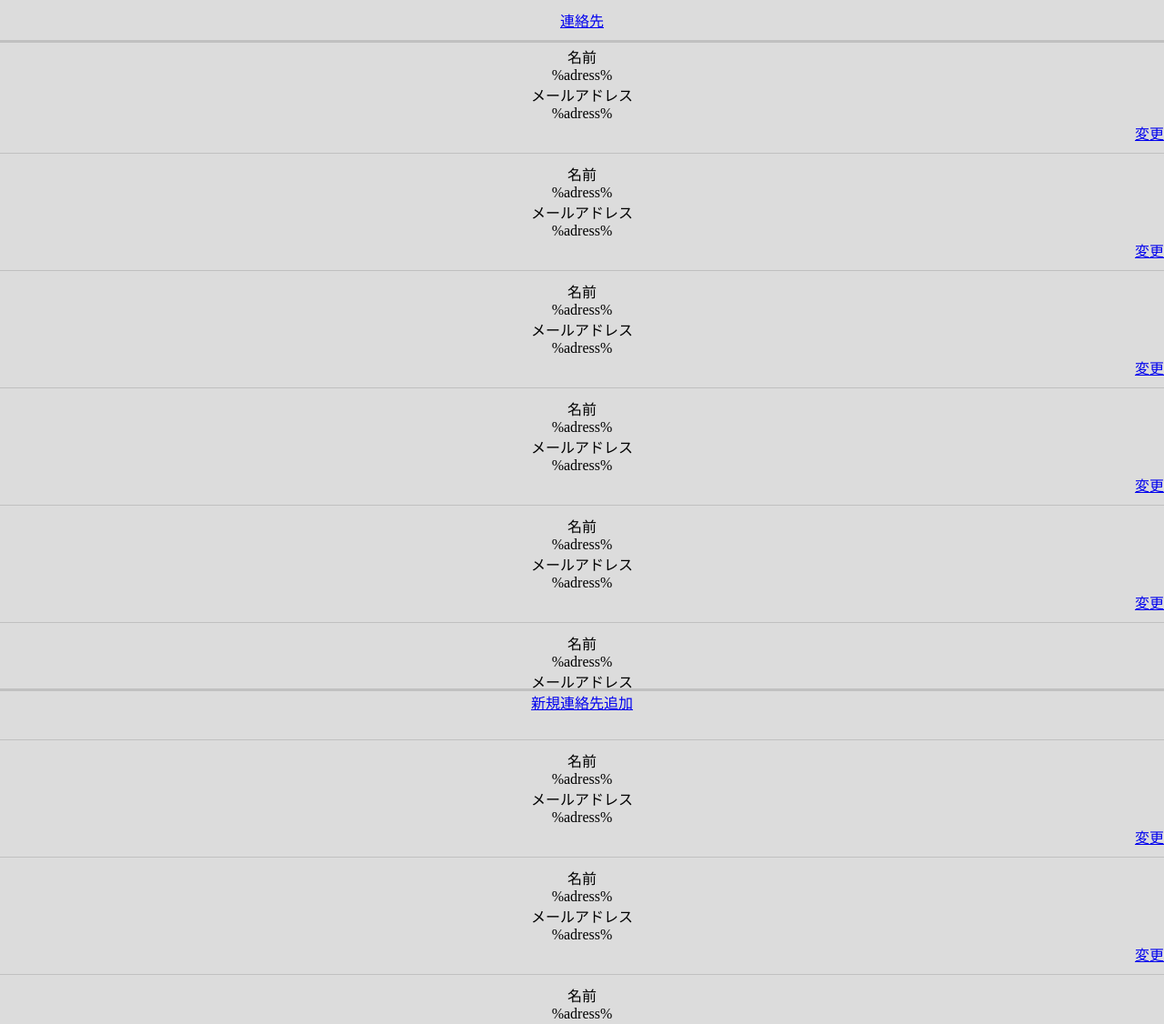
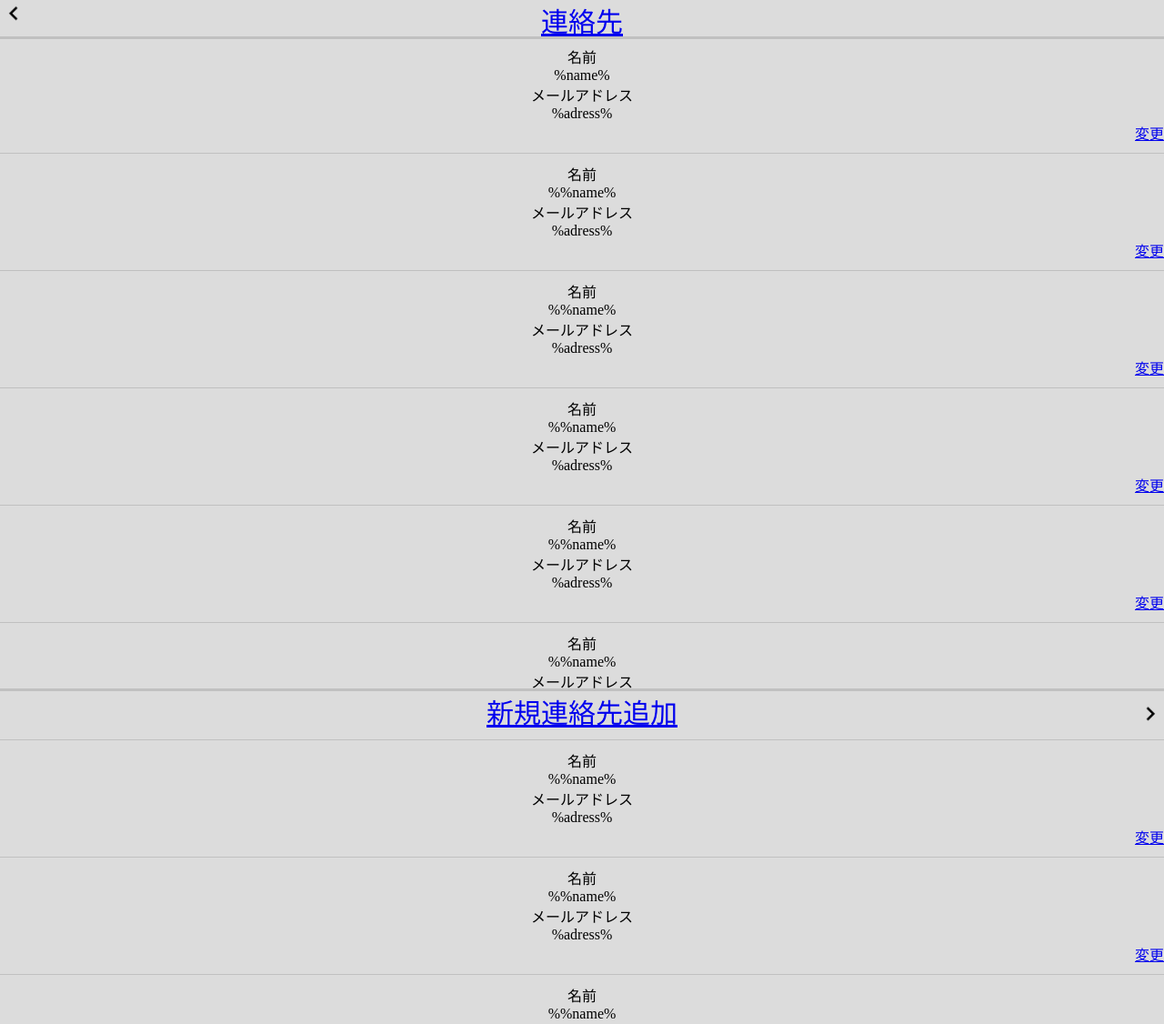
Before and after one commit to afukusima/afukusima.github.io, a plain HTML site: page preseed3/index.html in a window 1280 px wide. Shown: the top 1126 px of the page at 91% size. Drawn offline with Linux system fonts and the light colour scheme.

Commit message:
円追加

```diff
--- a/preseed3/index.html
+++ b/preseed3/index.html
@@ -42,24 +42,87 @@
         text-align: center;
         border-top: 3px solid #c0c0c0;
     }
+
+    #addl{
+        background: #dcdcdc;
+        width: 100%;
+        height: 40px;
+        float:right;
+        position: fixed;
+        font-size: 30;
+        top: 0;
+        text-align: center;
+        border-bottom: 3px solid #c0c0c0;
+        z-index: 998;
+
+    }
+    #aikonl{
+        background: #dcdcdc;
+        width: 20%;
+        height: 40px;
+        float: left;
+        position: fixed;
+        font-size: 30;
+        z-index: 999;
+        top: 0;
+        text-align: center;
+        border-bottom: 3px solid #c0c0c0;
+    }
+
+    #aikon img {
+        padding: 10px 0;
+    }
+
+    #add{
+        background: #dcdcdc;
+        width: 100%;
+        height: 40px;
+        float:left;
+        position: fixed;
+        font-size: 30;
+        bottom: 0;
+        text-align: center;
+        border-top: 3px solid #c0c0c0;
+        z-index: 998;
+
+    }
+    #aikon{
+        background: #dcdcdc;
+        width: 20%;
+        height: 40px;
+        float: right;
+        position: fixed;
+        font-size: 30;
+        z-index: 999;
+        bottom: 0;
+        right: 0;
+        text-align: center;
+        border-top: 3px solid #c0c0c0;
+    }
+
 </style>
 
 <body>
     <div id="header">
-        <a href="file:///C:/git/afukusima.github.io/preseed2/index.html">連絡先</a>
+        <div id="addl" align="center"><a href="file:///C:/git/afukusima.github.io/preseed2/index.html">連絡先</a>
+        </div>
+        <div id="aikonl">
+            <img src="larrow.png" width="30" height="30" align="left">
+        </div>
     </div>
     <div id="menu">
         <div class="menu">
             名前<br>
-            <a>%adress%</a><br>
+            <a>%name%</a><br>
             メールアドレス<br>
             <a>%adress%</a>
             <div align="right"><a href="file:///C:/git/afukusima.github.io/preseed/index.html" >
-                変更</a></div>
+            変更</a>
+            </div>
         </div>
         <div class="menu">
             名前<br>
-            <a>%adress%</a><br>
+            <a>%%name%</a><br>
             メールアドレス<br>
             <a>%adress%</a><br>
             <div align="right"><a href="file:///C:/git/afukusima.github.io/preseed/index.html" >
@@ -67,7 +130,7 @@
         </div>
         <div class="menu">
             名前<br>
-            <a>%adress%</a><br>
+            <a>%%name%</a><br>
             メールアドレス<br>
             <a>%adress%</a><br>
             <div align="right"><a href="file:///C:/git/afukusima.github.io/preseed/index.html" >
@@ -75,7 +138,7 @@
         </div>
         <div class="menu">
             名前<br>
-            <a>%adress%</a><br>
+            <a>%%name%</a><br>
             メールアドレス<br>
             <a>%adress%</a><br>
             <div align="right"><a href="file:///C:/git/afukusima.github.io/preseed/index.html" >
@@ -83,7 +146,7 @@
         </div>
         <div class="menu">
             名前<br>
-            <a>%adress%</a><br>
+            <a>%%name%</a><br>
             メールアドレス<br>
             <a>%adress%</a><br>
             <div align="right"><a href="file:///C:/git/afukusima.github.io/preseed/index.html" >
@@ -91,7 +154,7 @@
         </div>
         <div class="menu">
             名前<br>
-            <a>%adress%</a><br>
+            <a>%%name%</a><br>
             メールアドレス<br>
             <a>%adress%</a><br>
             <div align="right"><a href="file:///C:/git/afukusima.github.io/preseed/index.html" >
@@ -99,7 +162,7 @@
         </div>
         <div class="menu">
             名前<br>
-            <a>%adress%</a><br>
+            <a>%%name%</a><br>
             メールアドレス<br>
             <a>%adress%</a><br>
             <div align="right"><a href="file:///C:/git/afukusima.github.io/preseed/index.html" >
@@ -107,7 +170,7 @@
         </div>
         <div class="menu">
             名前<br>
-            <a>%adress%</a><br>
+            <a>%%name%</a><br>
             メールアドレス<br>
             <a>%adress%</a><br>
             <div align="right"><a href="file:///C:/git/afukusima.github.io/preseed/index.html" >
@@ -115,7 +178,7 @@
         </div>
         <div class="menu">
             名前<br>
-            <a>%adress%</a><br>
+            <a>%%name%</a><br>
             メールアドレス<br>
             <a>%adress%</a><br>
             <div align="right"><a href="file:///C:/git/afukusima.github.io/preseed/index.html" >
@@ -123,7 +186,7 @@
         </div>
         <div class="menu">
             名前<br>
-            <a>%adress%</a><br>
+            <a>%%name%</a><br>
             メールアドレス<br>
             <a>%adress%</a><br>
             <div align="right"><a href="file:///C:/git/afukusima.github.io/preseed/index.html" >
@@ -131,7 +194,7 @@
         </div>
         <div class="menu">
             名前<br>
-            <a>%adress%</a><br>
+            <a>%name%</a><br>
             メールアドレス<br>
             <a>%adress%</a><br>
             <div align="right"><a href="file:///C:/git/afukusima.github.io/preseed/index.html" >
@@ -139,6 +202,9 @@
         </div>
     </div>
     <div id="footer">
-        <a href="file:///C:/git/afukusima.github.io/preseed/index.html">新規連絡先追加</a>
+        <div id="add" align="center"><a href="file:///C:/git/afukusima.github.io/preseed/index.html">新規連絡先追加</a></div>
     </div>
+        <div id="aikon">
+            <img src="arrow.png" width="30" height="30" align="right">
+        </div>
 </body>
```
Also changed, not shown: preseed2/index.html (+35 -5 lines), preseed4/index.html (+19 -56 lines), preseed/larrow.png (added), preseed2/larrow.png (added), preseed3/larrow.png (added).
